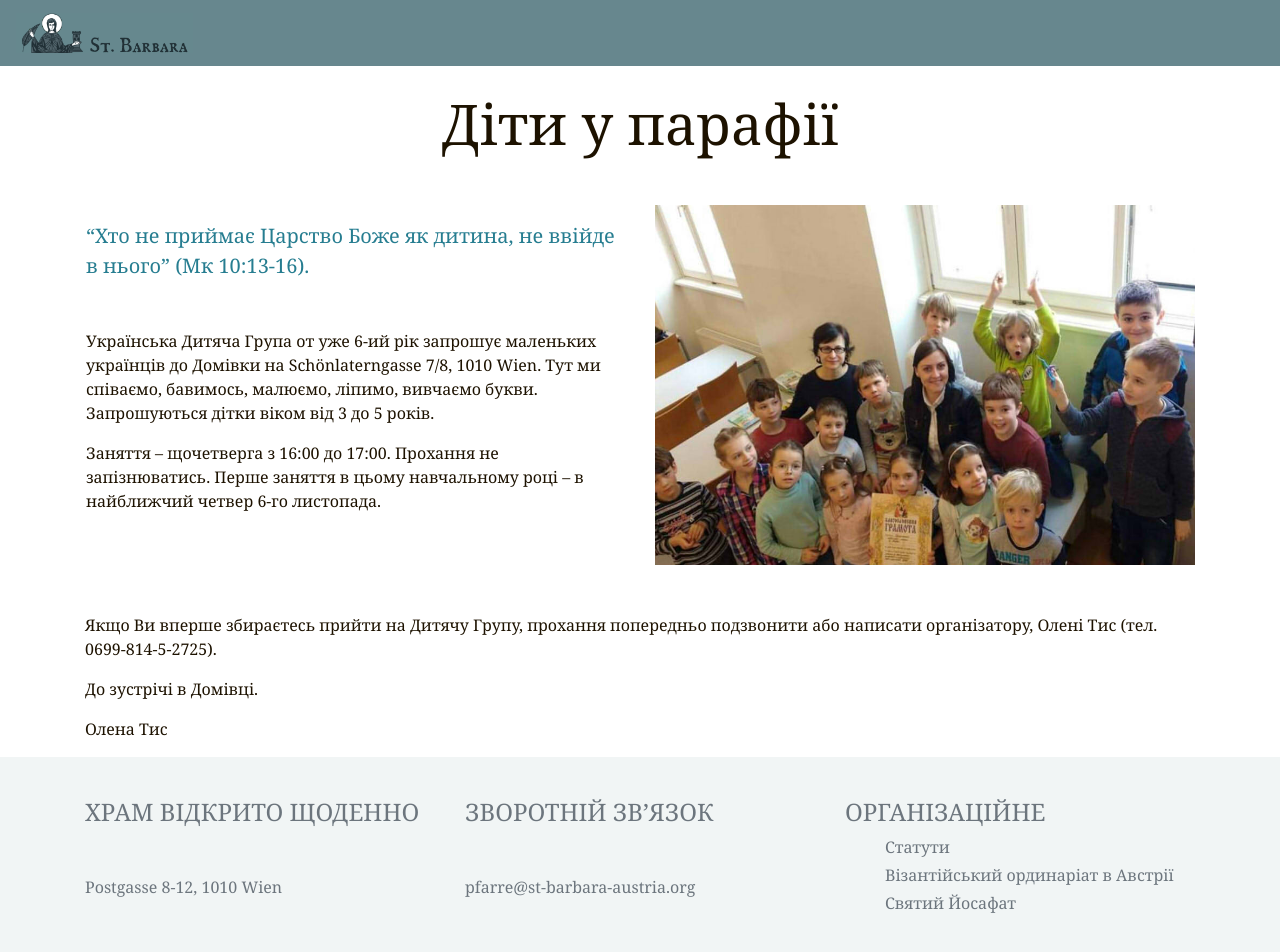
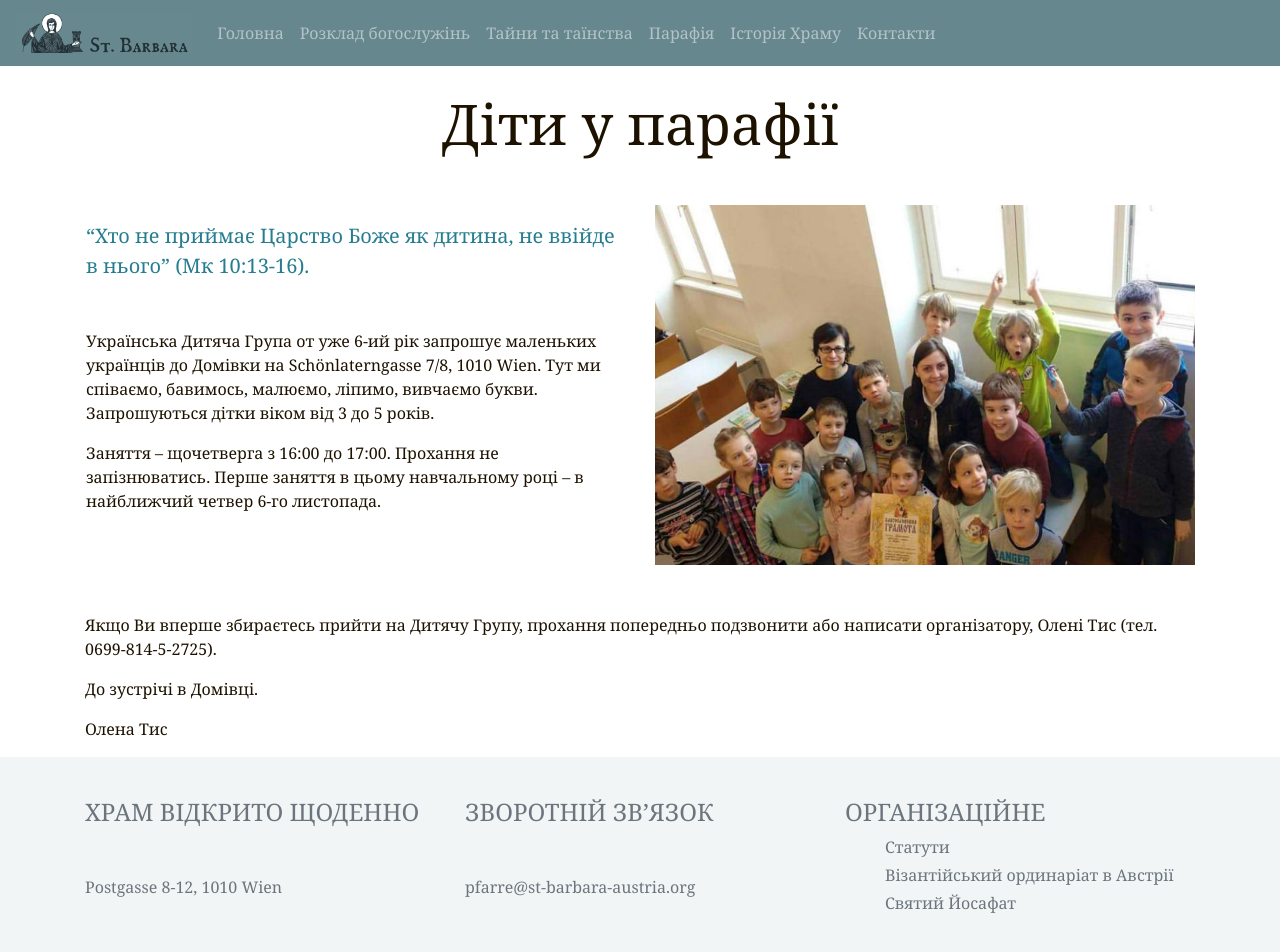
Before and after one commit to n3braska/jekyll, a Jekyll site: the page built from dity.html, in a window 1280 px wide and 956 px high. Shown: the top 952 px of the window. Built offline with Jekyll 4.4.1, drawn with Linux system fonts in a browser that asks for light colours.

Commit message:
Netlify config updated. Navigation bar collection added as List

```diff
--- a/_data/navigation.yml
+++ b/_data/navigation.yml
@@ -1,2 +1,12 @@
-name: New item
-link: /foo.html
+- name: Головна
+  link: /
+- name: Розклад богослужінь
+  link: /timetable.html
+- name: Тайни та таїнства
+  link: /tainy_ta_tainstwa.html
+- name: Парафія
+  link: /parafia.html
+- name: Історія Храму
+  link: /history.html
+- name: Контакти
+  link: /contacts.html
```
Also changed, not shown: admin/config.yml (+8 -4 lines).
